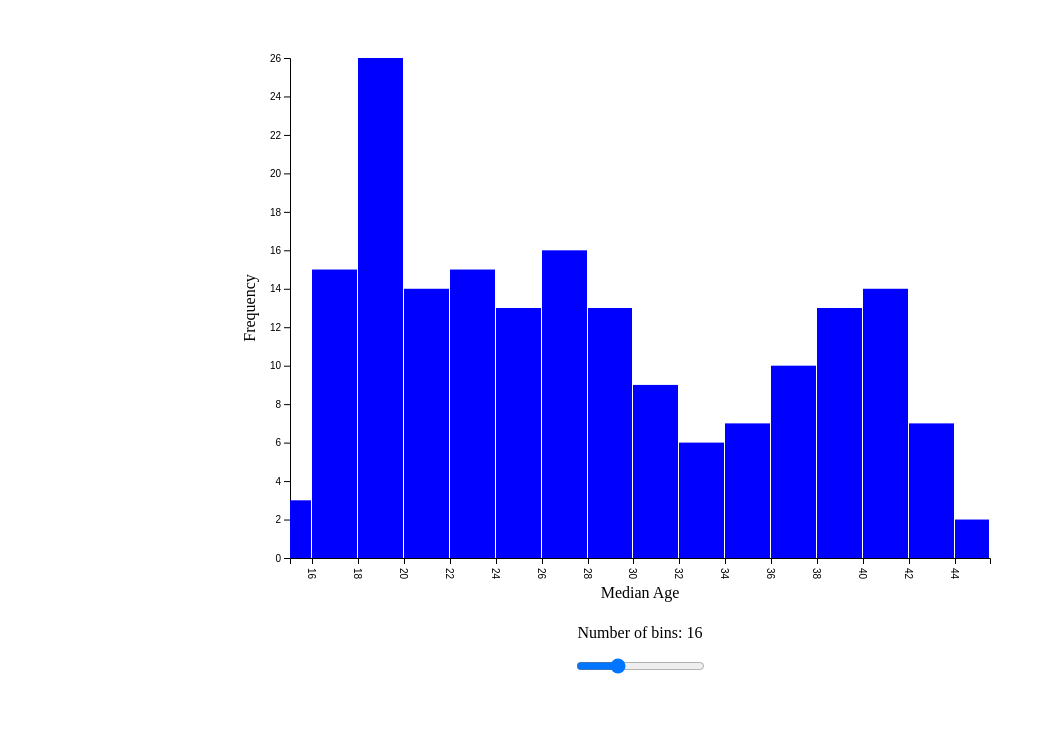
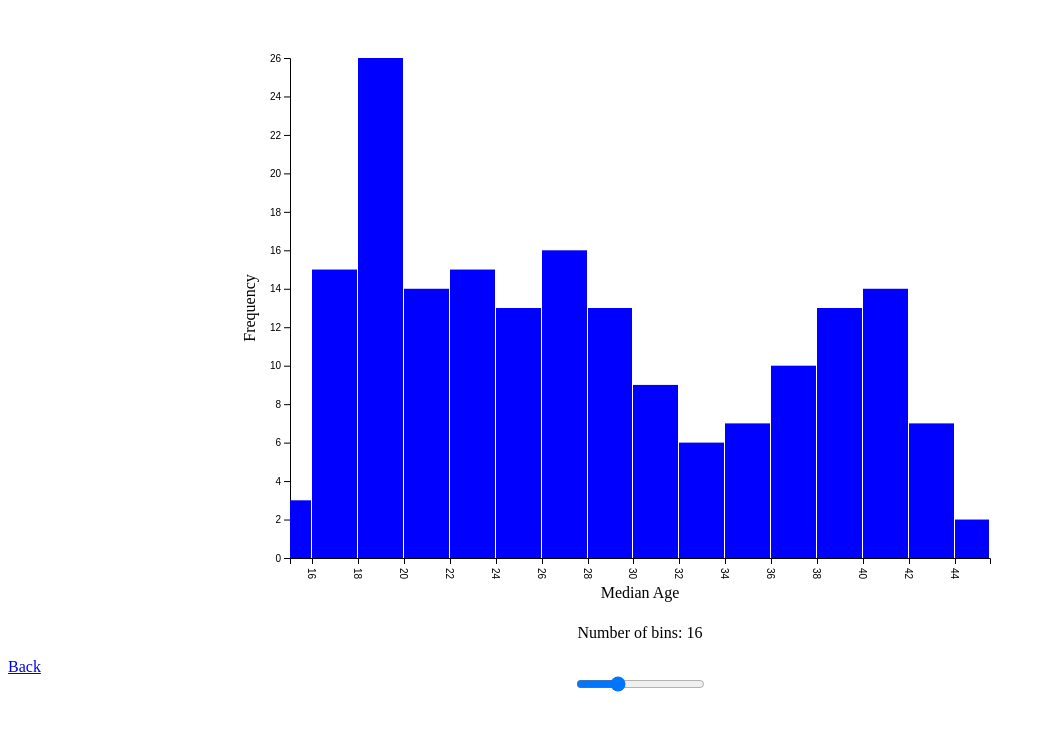
Before and after one commit to matejmusap/Databases-Graphics, a website: page views/regionData.html in a window 1280 px wide. Shown: the whole page, without its empty margins (0-1045 px from the left). Drawn offline with nearby package versions, Linux system fonts and the light colour scheme.

Commit message:
regiondata_html

```diff
--- a/views/regionData.html
+++ b/views/regionData.html
@@ -12,6 +12,7 @@
     xmlns="http://www.w3.org/2000/svg" >
   </svg>
   <p class="bin-count"></p>
+  <a href="/main">Back</a>
   <input type="range" min="1" step="1" max="50"/>
   <script src="https://d3js.org/d3.v4.js"></script>
   <script src="../databases/regionData.js"></script>
```
